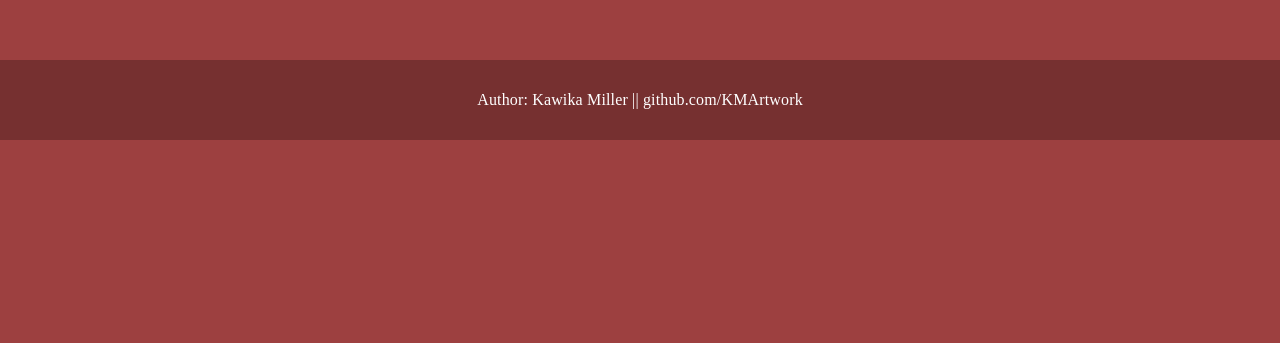
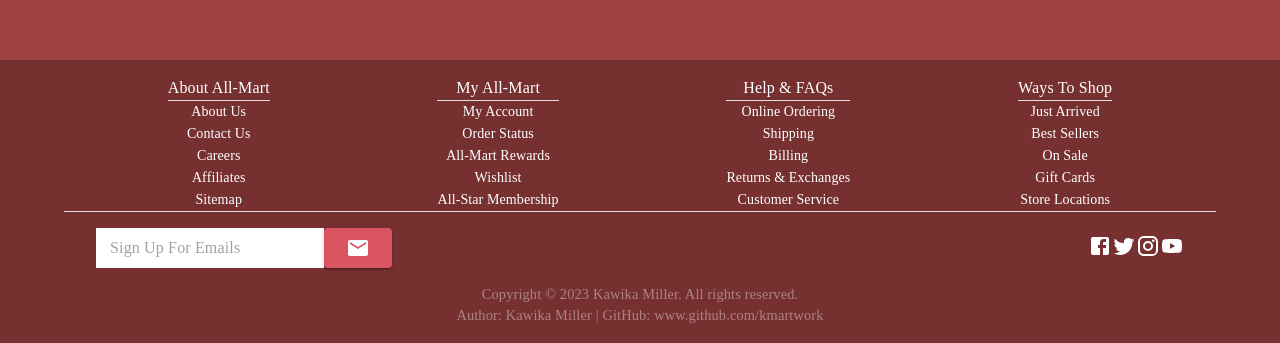
Before and after one commit to KawikaMiller/all-mart, a React (Create React App) app: page / in a window 1280 px wide. Shown: the part 1602-1945 px from the top of the page. Before the commit the page ends 1742 px from the top, so only its background shows below. Built offline with nearby package versions, Linux system fonts and the light colour scheme; no server answers; a web font is replaced by a local one.

Commit message:
update footer

```diff
--- a/src/Components/Footer/index.jsx
+++ b/src/Components/Footer/index.jsx
@@ -1,11 +1,73 @@
 import React from "react";
-import { Typography } from "@mui/material";
+import { Typography, Box, Divider, TextField, Button } from "@mui/material";
+import { Email, Facebook, Twitter, Instagram, YouTube } from '@mui/icons-material';
 
 function Footer(props) {
 
   return(
     <footer component='footer' id='storeFooter' >
-      <Typography variant="subtitle1">Author: Kawika Miller || github.com/KMArtwork</Typography>
+      <div style={{display: 'flex', justifyContent: 'space-evenly', alignItems: 'center', width: '100%'}}>
+        <Box class='footer-addon'>
+          <Typography>About All-Mart</Typography>
+          <Divider variant='middle' style={{width: '100%', background: 'white'}}/>
+          <Typography variant='subtitle2'>About Us</Typography>
+          <Typography variant='subtitle2'>Contact Us</Typography>
+          <Typography variant='subtitle2'>Careers</Typography>
+          <Typography variant='subtitle2'>Affiliates</Typography>
+          <Typography variant='subtitle2'>Sitemap</Typography>
+        </Box>
+        <Box class='footer-addon'>
+          <Typography>My All-Mart</Typography>
+          <Divider variant='middle' style={{width: '100%', background: 'white'}}/>
+          <Typography variant='subtitle2'>My Account</Typography>
+          <Typography variant='subtitle2'>Order Status</Typography>
+          <Typography variant='subtitle2'>All-Mart Rewards</Typography>
+          <Typography variant='subtitle2'>Wishlist</Typography>
+          <Typography variant='subtitle2'>All-Star Membership</Typography>
+        </Box>
+        <Box class='footer-addon'>
+          <Typography>Help & FAQs</Typography>
+          <Divider variant='middle' style={{width: '100%', background: 'white'}}/>
+          <Typography variant='subtitle2'>Online Ordering</Typography>
+          <Typography variant='subtitle2'>Shipping</Typography>
+          <Typography variant='subtitle2'>Billing</Typography>
+          <Typography variant='subtitle2'>Returns & Exchanges</Typography>
+          <Typography variant='subtitle2'>Customer Service</Typography>
+        </Box>
+        <Box class='footer-addon'>
+          <Typography>Ways To Shop</Typography>
+          <Divider variant='middle' style={{width: '100%', background: 'white'}}/>
+          <Typography variant='subtitle2'>Just Arrived</Typography>
+          <Typography variant='subtitle2'>Best Sellers</Typography>
+          <Typography variant='subtitle2'>On Sale</Typography>
+          <Typography variant='subtitle2'>Gift Cards</Typography>
+          <Typography variant='subtitle2'>Store Locations</Typography>
+        </Box>
+      </div>
+      <Divider variant='middle' style={{width: '90%', background: 'white'}}/>
+
+      <div style={{display: 'flex', justifyContent: 'space-between', alignItems: 'center', margin: '1rem', width: '85%', margin: '1rem'}}>
+        <div style={{display: 'flex', justifyContent: 'space-between', alignItems: 'center'}}>
+        <TextField size="small" placeholder="Sign Up For Emails" sx={{color: 'white', background: 'white'}}/>
+        <Button variant='contained' size="large">
+          <Email />
+        </Button>
+        </div>
+
+        <div id='social-icons'>
+          <Facebook />
+          <Twitter />
+          <Instagram />
+          <YouTube />
+        </div>
+      </div>
+
+      <Typography sx={{fontSize: '0.9rem', color: 'rgba(255, 255, 255, 0.4)'}}>
+        Copyright © 2023 Kawika Miller. All rights reserved.
+      </Typography>
+      <Typography sx={{fontSize: '0.9rem', color: 'rgba(255, 255, 255, 0.4)'}}>
+        Author: Kawika Miller | GitHub: www.github.com/kmartwork
+      </Typography>
     </footer>
   )
 
--- a/src/style/app.scss
+++ b/src/style/app.scss
@@ -76,13 +76,23 @@ fieldset{
 
 footer {
   display: flex;
+  flex-direction: column;
   justify-content: center;
   align-items: center;
   width: 100%;
-  height: $heightHeaderFooter;
+  padding: 1rem 0;
+  min-height: $heightHeaderFooter;
   background-color: rgba(0, 0, 0, 25%);
   // position: sticky !important;
   bottom: 0;
+
+  .footer-addon{
+    display: flex;
+    flex-direction: column;
+    justify-content: center;
+    align-items: center;
+    text-align: center;
+  }
 }
 
 #storefront-wrapper{
```
